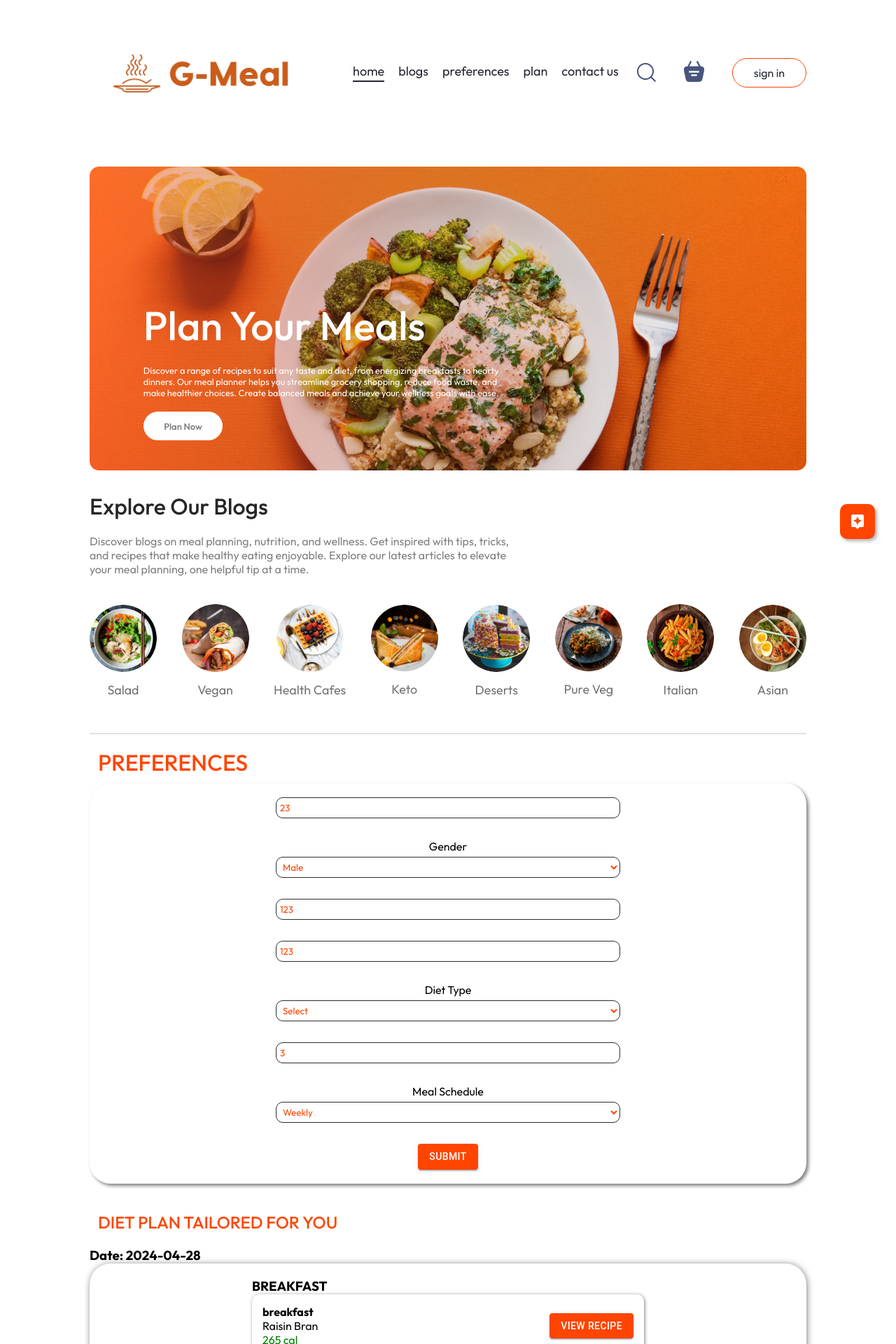
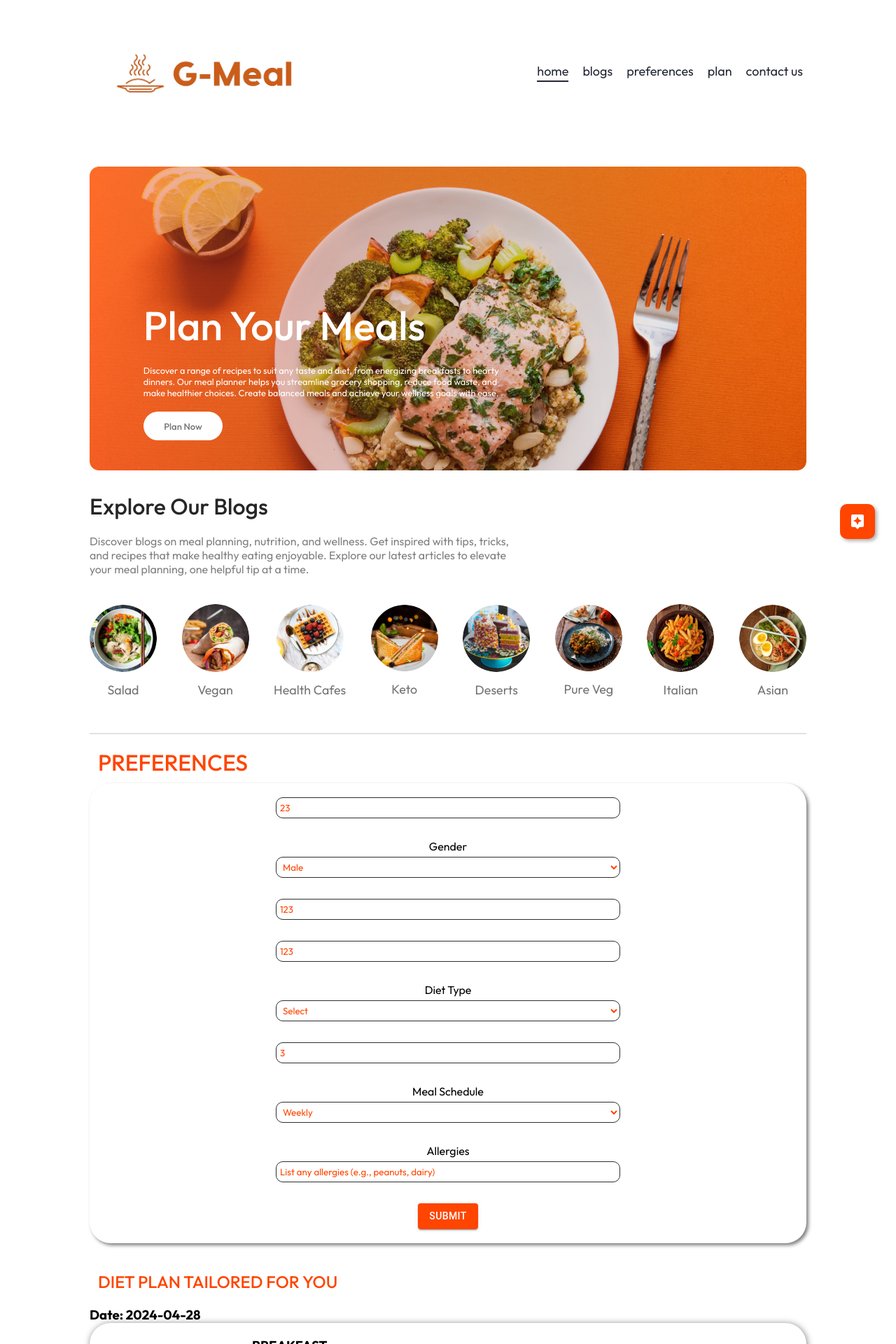
Before and after one commit to tech-nikks/SE-Hackathon_Phuljhadi, a React (Vite) app: page / in a window 1280 px wide. Shown: the top 1920 px of the page at 70% size. Built offline with nearby package versions, Linux system fonts and the light colour scheme.

Commit message:
navbar change

```diff
--- a/src/components/Footer/Footer.jsx
+++ b/src/components/Footer/Footer.jsx
@@ -22,7 +22,7 @@ const Footer = () => {
             <ul>
                 <li>Home</li>
                 <li>About us</li>
-                <li>Meal PLan</li>
+                <li>Meal Plan</li>
                 <li>Privacy policy</li>
             </ul>
         </div>
--- a/src/components/Navbar/Navbar.css
+++ b/src/components/Navbar/Navbar.css
@@ -1,5 +1,5 @@
 .navbar {
-    padding: 20px 0px;
+    padding: 20px 5px;
     display: flex;
     justify-content: space-between;
     align-items: center;
@@ -87,7 +87,7 @@ position: relative;
     }
 
     .navbar-menu {
-        gap: 15px;
+        gap: 20px;
         font-size: 16px;
     }
 
--- a/src/components/Navbar/Navbar.jsx
+++ b/src/components/Navbar/Navbar.jsx
@@ -25,14 +25,7 @@ const Navbar = ({setShowLogin}) => {
         <a href='#plan' onClick={()=>setMenu("plan")} className={`${menu==="plan"?"active":""}`}>plan</a>
         <a href='#footer' onClick={()=>setMenu("contact")} className={`${menu==="contact"?"active":""}`}>contact us</a>
       </ul>
-      <div className="navbar-right">
-        <img src={assets.search_icon} alt="" />
-        <Link to='/cart' className='navbar-search-icon'>
-          <img src={assets.basket_icon} alt="" />
-          <div className={getTotalCartAmount()>0?"dot":""}></div>
-        </Link>
-        <button onClick={()=>setShowLogin(true)}>sign in</button>
-      </div>
+
     </div>
   )
 }
--- a/src/components/Plan/Plan.css
+++ b/src/components/Plan/Plan.css
@@ -4,7 +4,7 @@
   flex-direction: column;
   justify-content: center;
   align-items: center;
-  gap: 0px;
+  gap: 20px;
   padding: 20px;
   box-shadow: 1px 1px 10px rgba(0, 0, 0, 0.5);
   border-radius: 30px;
--- a/src/components/Preferences/Preferences.css
+++ b/src/components/Preferences/Preferences.css
@@ -7,6 +7,7 @@
   padding: 20px 20px 20px 20px;
   box-shadow: 3px 3px 5px rgba(0, 0, 0, 0.5);
   border-radius: 30px;
+
 }
 
 .input {
--- a/src/components/Preferences/Preferences.jsx
+++ b/src/components/Preferences/Preferences.jsx
@@ -136,6 +136,17 @@ const Preferences = () => {
           <option value="monthly">Monthly</option>
         </select>
         <br />
+        <p>Allergies</p>
+        <input
+          type="text"
+          name="allergies"
+          value={preferences.allergies}
+          onChange={handleChange}
+          required
+          className="input"
+          placeholder="List any allergies (e.g., peanuts, dairy)"
+        />
+        <br />
         <Button
           type="submit"
           variant="contained"
```
Also changed, not shown: src/components/Plan/Plan.jsx (+7 -3 lines).
